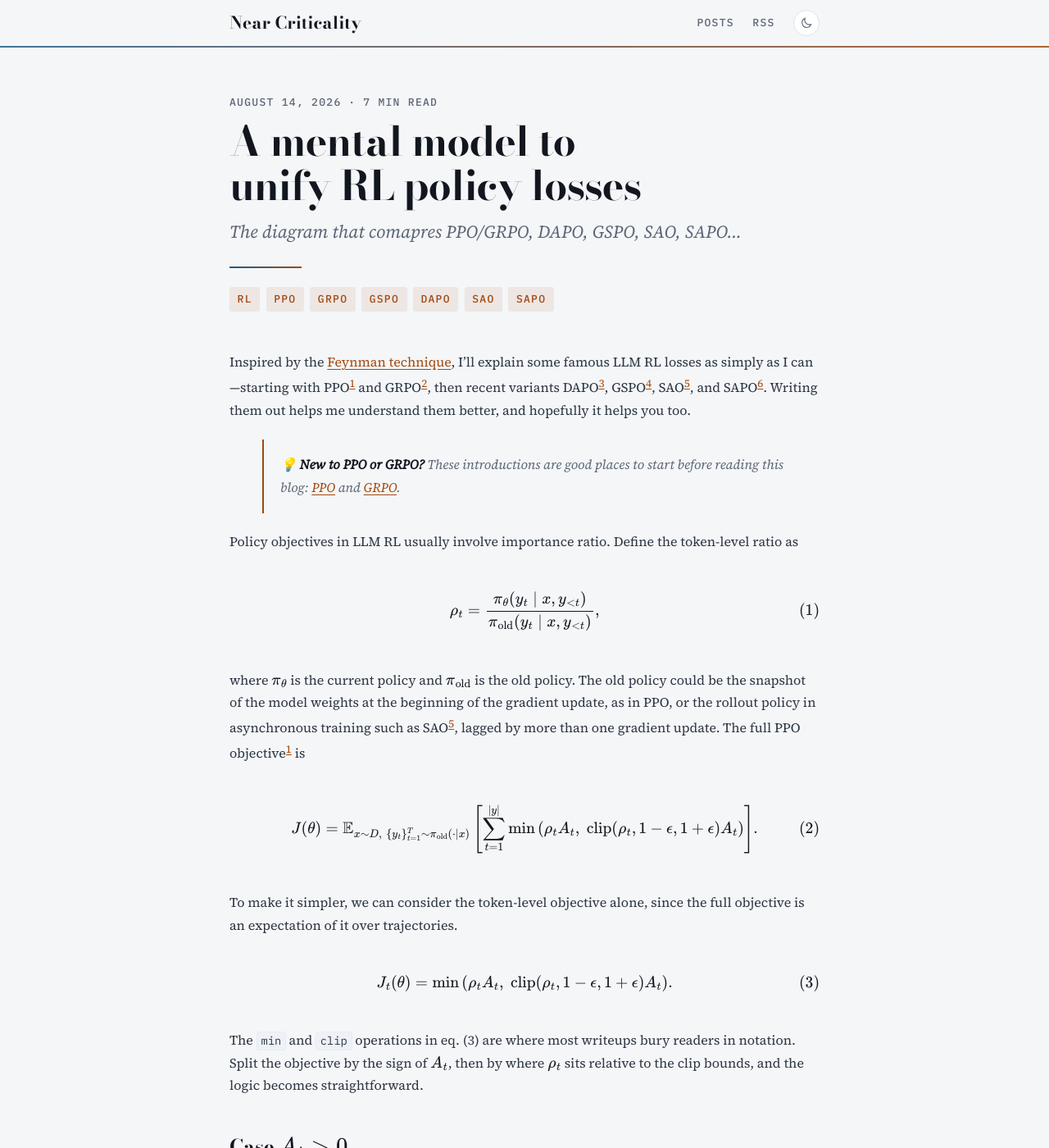
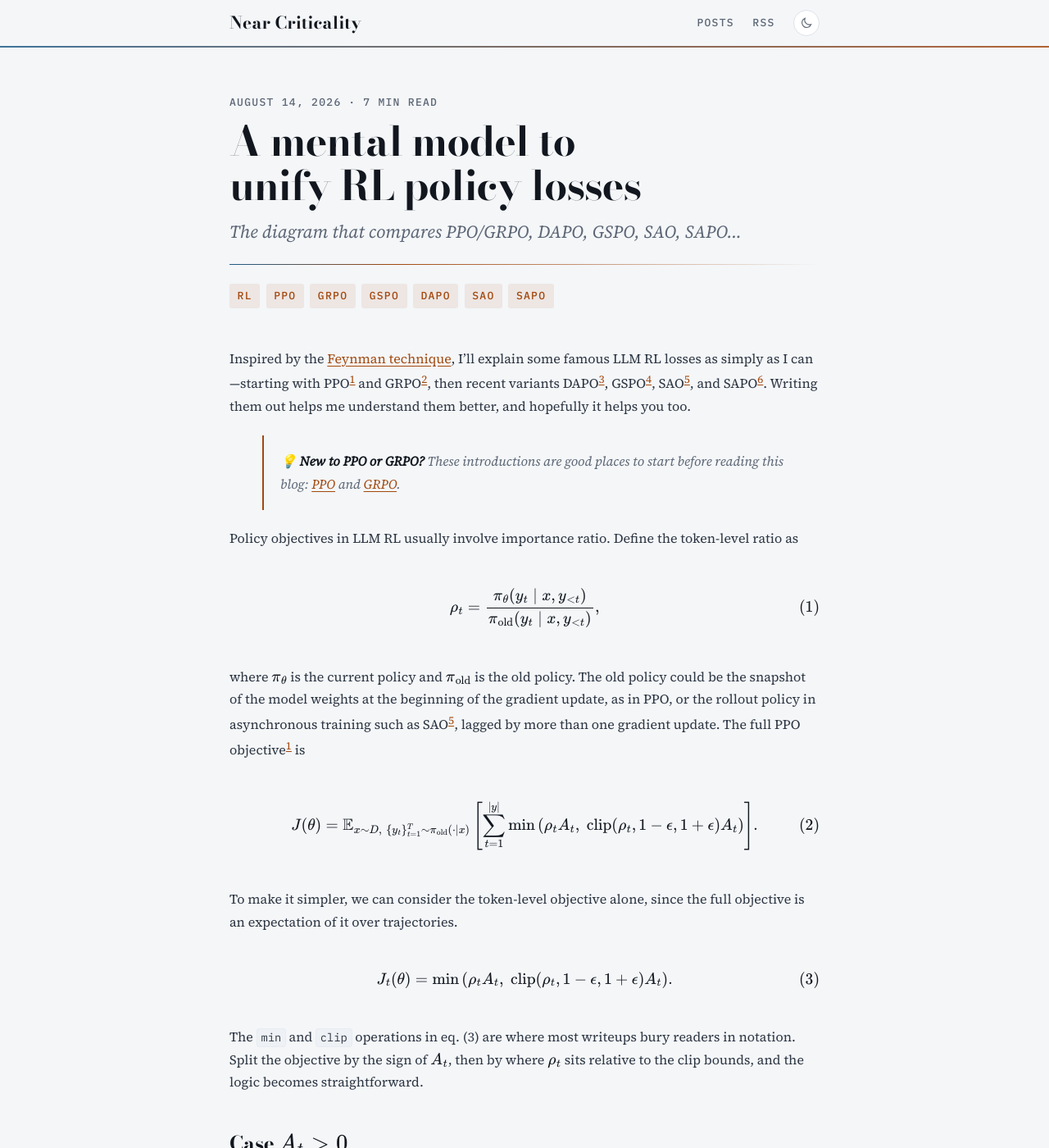
Before and after one commit to Wang-Zhongwei/blog, a Jekyll site: the page built from _posts/2026-08-14-mental-model-policy-optimizations.md, in a window 1280 px wide and 1400 px high. Shown: the whole window at 82% size. Built offline with Jekyll 4.4.1, drawn with Linux system fonts in a browser that asks for light colours.

Commit message:
intro style spectrum longer; typo in 0814 article

```diff
--- a/_posts/2026-08-14-mental-model-policy-optimizations.md
+++ b/_posts/2026-08-14-mental-model-policy-optimizations.md
@@ -1,7 +1,7 @@
 ---
 layout: post
 title: "A mental model to unify RL policy losses"
-subtitle: "The diagram that comapres PPO/GRPO, DAPO, GSPO, SAO, SAPO..."
+subtitle: "The diagram that compares PPO/GRPO, DAPO, GSPO, SAO, SAPO..."
 date: 2026-08-14
 tags: [rl, ppo, grpo, gspo, dapo, sao, sapo]
 ---
--- a/assets/css/main.css
+++ b/assets/css/main.css
@@ -257,14 +257,14 @@ a:hover { color: var(--hot-bright); }
 
 .intro {
   max-width: var(--measure);
-  margin: 0 auto 4rem;
+  margin: 0 auto 2.5rem;
   padding-inline: var(--gutter);
 }
 
 .intro-title {
   font-family: var(--font-display);
   font-weight: 700;
-  font-size: clamp(2.4rem, 7vw, 3.6rem);
+  font-size: clamp(2.4rem, 7vw, 3.25rem);
   line-height: 1.06;
   letter-spacing: -0.015em;
   color: var(--ink);
@@ -272,12 +272,15 @@ a:hover { color: var(--hot-bright); }
   text-wrap: balance;
 }
 
+/* Sized to clear the column on one line; `pretty` keeps a lone word off the
+   last line when it does wrap on narrow screens. */
 .intro-tagline {
-  margin: 1rem 0 0;
+  margin: 0.6rem 0 0;
   color: var(--muted);
-  font-size: 1.26rem;
+  font-size: 1.12rem;
   font-style: italic;
-  max-width: 34rem;
+  max-width: min(100%, 42rem);
+  text-wrap: pretty;
 }
 
 .post-list {
@@ -360,11 +363,13 @@ a:hover { color: var(--hot-bright); }
   line-height: 1.5;
 }
 
+/* Spans the measure and dissolves to the right, so it reads as a divider
+   into the post list rather than a stub floating under the title. */
 .title-rule {
-  height: 2px;
-  width: 5.5rem;
-  margin-top: 1.6rem;
-  background: linear-gradient(90deg, var(--cold), var(--hot));
+  height: 1px;
+  width: 100%;
+  margin-top: 1.4rem;
+  background: linear-gradient(90deg, var(--cold), var(--hot) 28%, transparent);
 }
 
 .tag-list {
```
